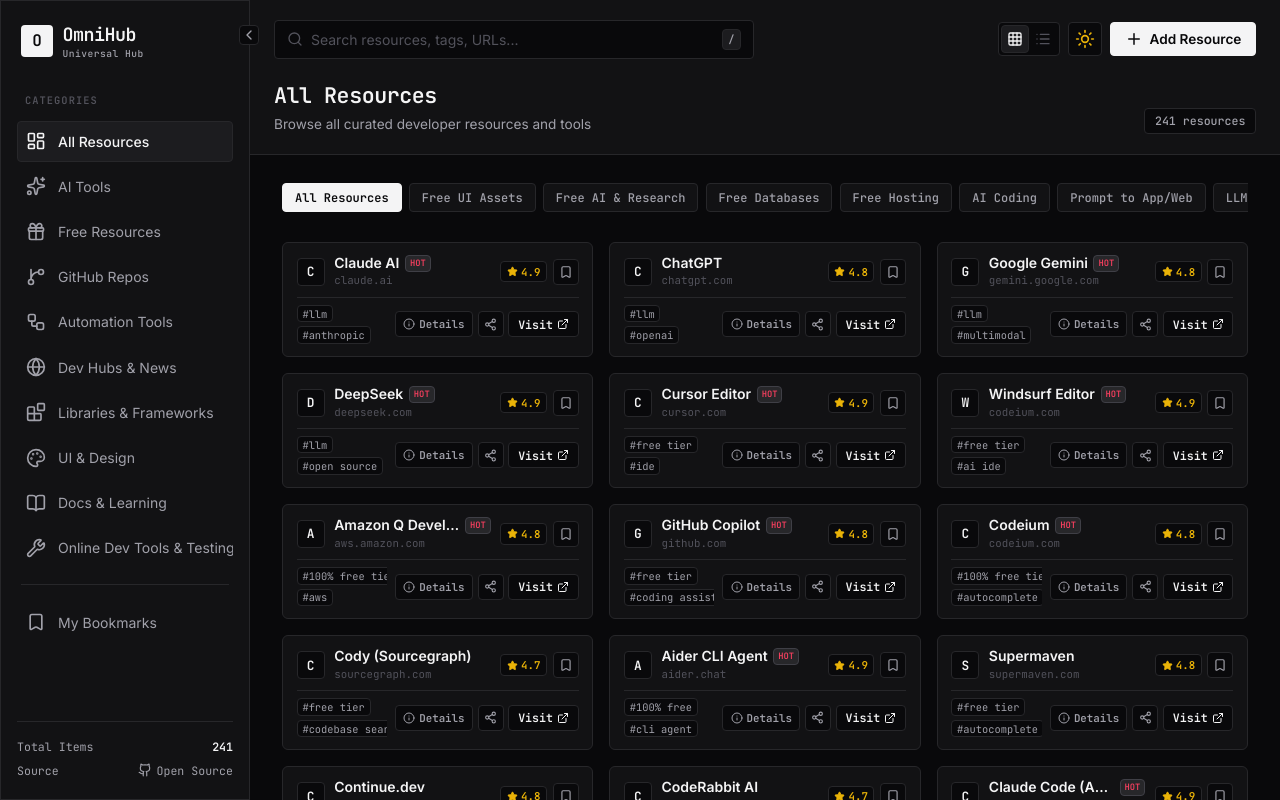
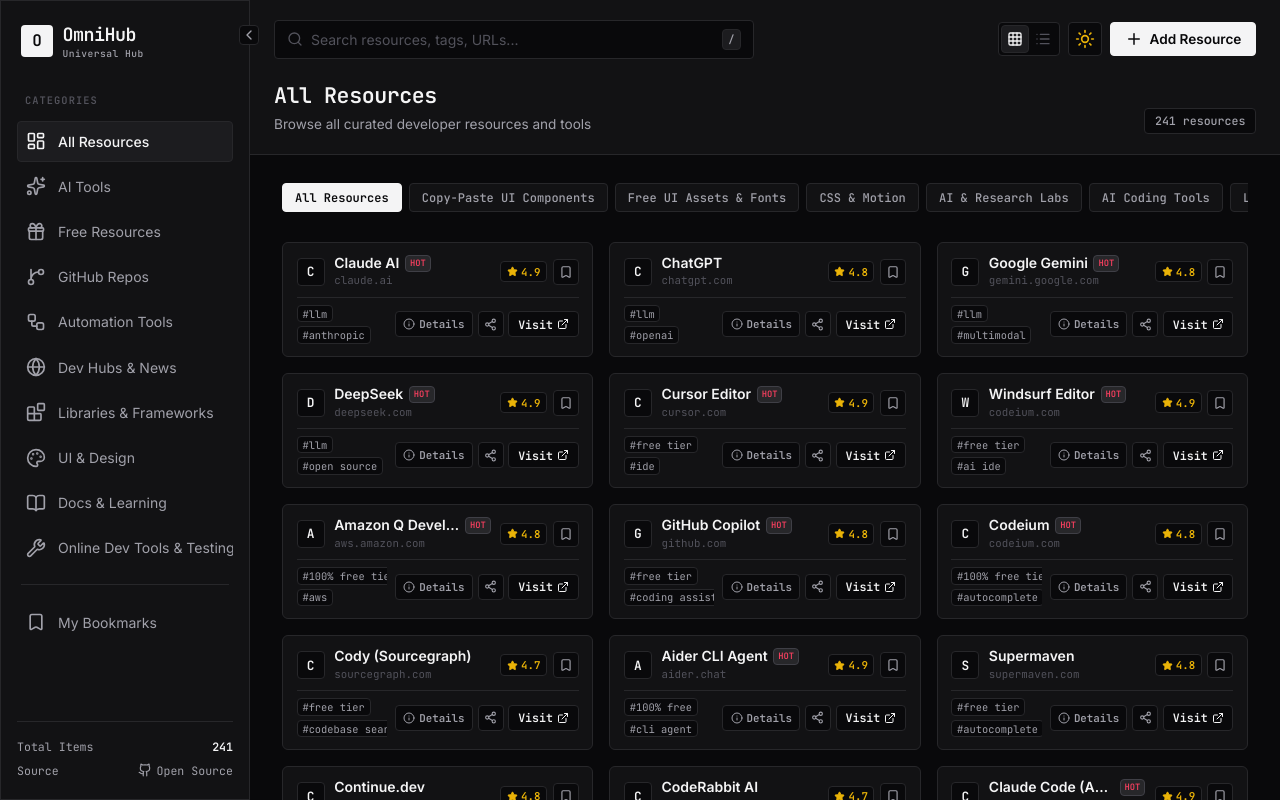
Before and after one commit to Ratul-NotFound/OmniHub, a React (Vite) app: page / in a window 1280 px wide. Shown: the top 800 px of the page. Built offline with nearby package versions, Linux system fonts and the light colour scheme.

Commit message:
Expanded All Resources subcategory bar to include all 28 subcategories across AI, Repos, Free Tools, Libraries, and Automation

```diff
--- a/src/App.tsx
+++ b/src/App.tsx
@@ -119,17 +119,34 @@
     if (activeCategory === 'all') {
       return [
         { id: 'all', name: 'All Resources' },
-        { id: 'freeassets', name: 'Free UI Assets' },
-        { id: 'freeresearch', name: 'Free AI & Research' },
+        { id: 'uicomponents', name: 'Copy-Paste UI Components' },
+        { id: 'freeassets', name: 'Free UI Assets & Fonts' },
+        { id: 'styling', name: 'CSS & Motion' },
+        { id: 'freeresearch', name: 'AI & Research Labs' },
+        { id: 'coding', name: 'AI Coding Tools' },
+        { id: 'llm', name: 'LLMs & Chat' },
+        { id: 'llmapi', name: 'Free AI & LLM APIs' },
+        { id: 'appbuilder', name: 'Prompt to App/Web' },
+        { id: 'awesome', name: 'Awesome Lists & Guides' },
+        { id: 'ai_ml', name: 'AI & ML Repos' },
+        { id: 'selfhosted', name: 'Self-Hosted Tools' },
+        { id: 'fullstack', name: 'Full-Stack Boilerplates' },
+        { id: 'nocode_workflow', name: 'No-Code Workflows' },
+        { id: 'ai_agents', name: 'AI Agents & Orchestration' },
+        { id: 'browser_scraping', name: 'Browser Scraping & Automation' },
+        { id: 'devops_ci', name: 'DevOps & CI/CD' },
         { id: 'database', name: 'Free Databases' },
-        { id: 'hosting', name: 'Free Hosting' },
-        { id: 'coding', name: 'AI Coding' },
-        { id: 'appbuilder', name: 'Prompt to App/Web' },
-        { id: 'llm', name: 'LLMs & Chat' },
-        { id: 'llmapi', name: 'Free AI APIs' },
-        { id: 'domains', name: 'Free Domains' },
-        { id: 'freecms', name: 'Headless CMS' },
-        { id: 'freestorage', name: 'Free Storage' }
+        { id: 'hosting', name: 'Free Hosting & Cloud' },
+        { id: 'domains', name: 'Free Domains & SSL' },
+        { id: 'freecms', name: 'Free Headless CMS' },
+        { id: 'freestorage', name: 'Free Storage & CDN' },
+        { id: 'frontend', name: 'Frontend Frameworks' },
+        { id: 'backend', name: 'Backend & Server' },
+        { id: 'stateapi', name: 'State & Data Fetching' },
+        { id: 'dev_tools', name: 'CLI & Productivity' },
+        { id: 'uiux', name: 'Design Tools' },
+        { id: 'devhubs', name: 'Communities & News' },
+        { id: 'docs', name: 'Docs & Guides' }
       ];
     }
     if (activeCategory === 'libraries') {
```
